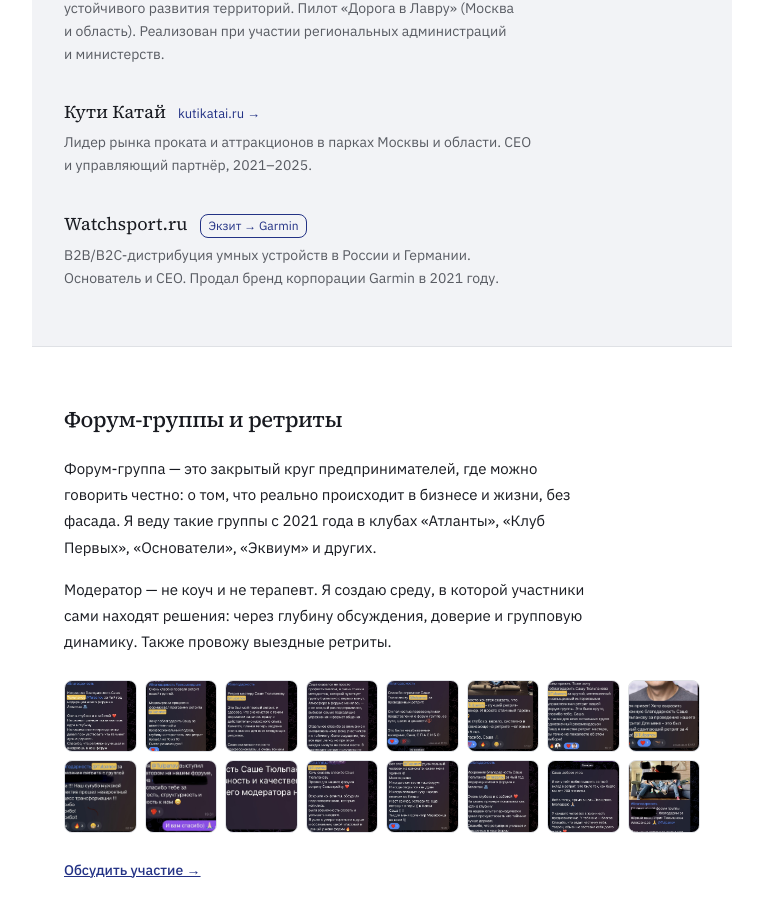
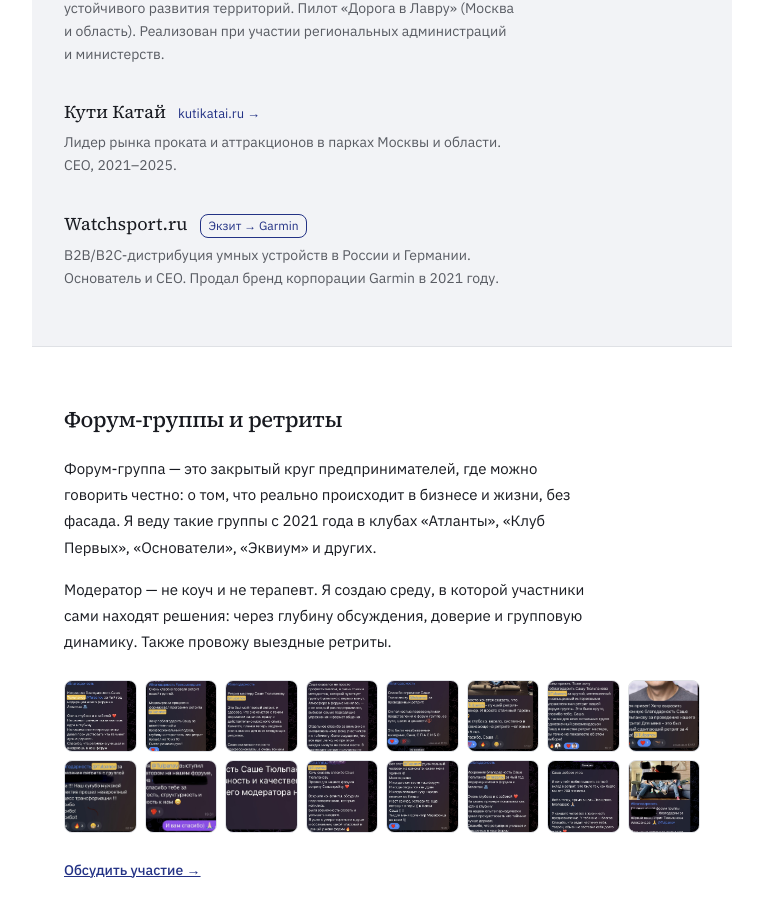
Before and after one commit to ecodorogi/tulpanov-ru, a Next.js app: page / in a window 1280 px wide. Shown: the part 792-1709 px from the top of the page, without its empty margins (258-1021 px from the left). Built offline with nearby package versions, Linux system fonts and the light colour scheme.

Commit message:
fix: убрать 'управляющий партнёр' у Кути Катай, оставить только CEO

```diff
--- a/app/page.tsx
+++ b/app/page.tsx
@@ -74,7 +74,7 @@
             </div>
             <p>
               Лидер рынка проката и аттракционов в парках Москвы и области.
-              CEO и управляющий партнёр, 2021–2025.
+              CEO, 2021–2025.
             </p>
           </div>
           <div className={styles.projectRow}>
```
